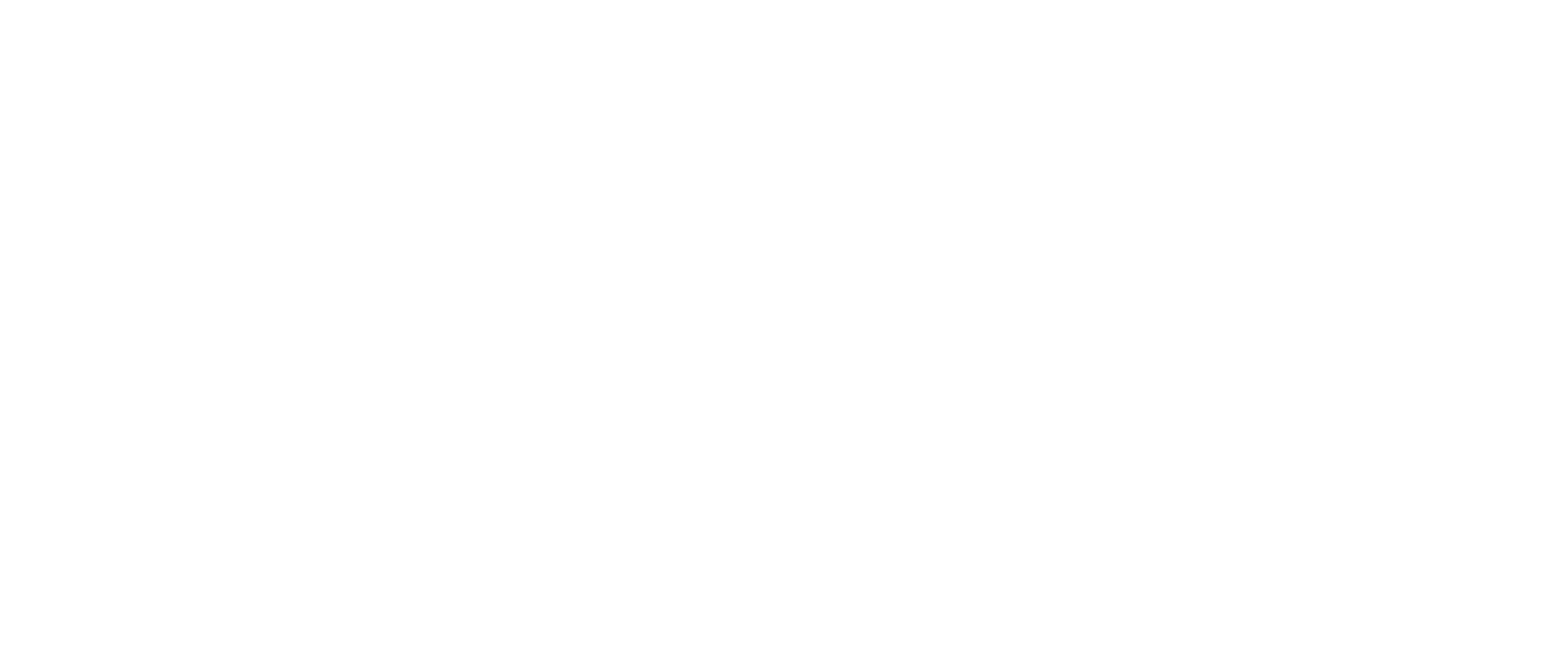
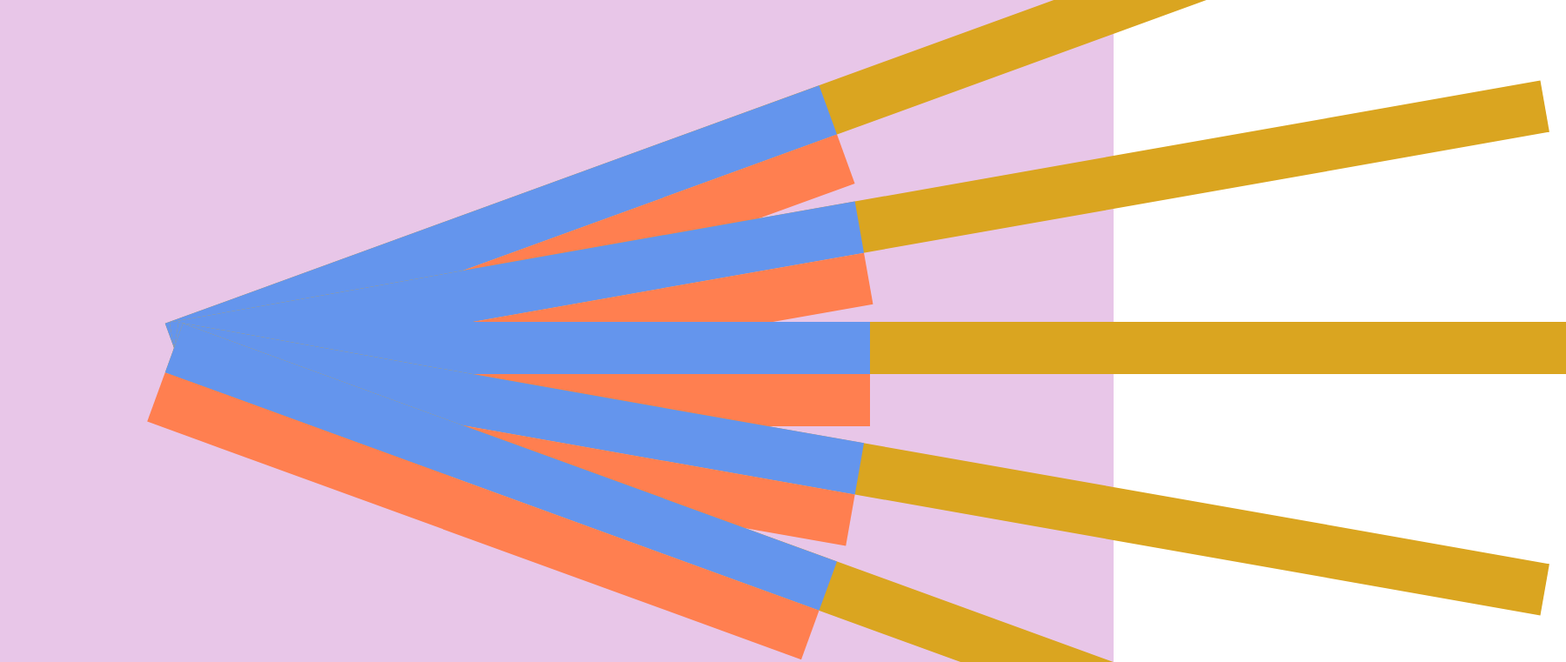
Before and after one commit to Manish4567jkl/GSAP-SCROLLER, a plain HTML site: page index.html in a window 1280 px wide. Shown: the top 761 px of the page at 87% size, 1800 px wide, since content can reach past the window. Drawn offline with Linux system fonts and the light colour scheme.

Commit message:
add circles and stripes

```diff
--- a/index.html
+++ b/index.html
@@ -7,7 +7,30 @@
     <link rel="stylesheet" href="style/style.css">
 </head>
 <body>
-
+    <div class="main">
+        <div class="circle">
+            <div class="stripe" id="strip1">
+                <div class="first"></div>
+                <div class="second"></div>
+            </div>
+            <div class="stripe" id="strip2">
+                <div class="first"></div>
+                <div class="second"></div>
+            </div>
+            <div class="stripe" id="strip3">
+                <div class="first"></div>
+                <div class="second"></div>
+            </div>
+            <div class="stripe" id="strip4">
+                <div class="first"></div>
+                <div class="second"></div>
+            </div>
+            <div class="stripe" id="strip5">
+                <div class="first"></div>
+                <div class="second"></div>
+            </div>
+        </div>
+    </div>
 
     <script src="script.js"></script>
 </body>
--- a/style/style.scss
+++ b/style/style.scss
@@ -0,0 +1,70 @@
+*{
+    padding: 0;
+    margin: 0;
+    box-sizing: border-box;
+}
+
+body,html{
+    height: 100%;
+    width: 100%;
+}
+
+.main{
+    height: 100%;
+    width: 100%;
+    background-color:#dada;
+
+    .circle{
+        height: 200vh;
+        width: 200vh;
+        border-radius: 50%;
+        position: absolute;
+        top: 50%;
+        left: -75vh;
+        transform: translate(0,-50%);
+
+
+        .stripe{
+            width: 100%;
+            height: 60px;
+            background-color: goldenrod;
+            position: absolute;
+            top: 50%;
+            left: 50%;
+            transform-origin: 0% 50%;
+            transform: translate(0%,-50%);
+
+
+
+        }
+    }
+}
+
+#strip1{
+    transform: translate(0%,-50%) rotate(-20deg);
+
+}
+#strip2{
+    transform: translate(0%,-50%) rotate(-10deg);
+
+}
+
+#strip4{
+    transform: translate(0%,-50%) rotate(10deg);
+
+}
+#strip5{
+    transform: translate(0%,-50%) rotate(20deg);
+
+}
+
+.first{
+    height: 100%;
+    width: 50%;
+    background-color: cornflowerblue;
+}
+.second{
+    height: 100%;
+    width: 50%;
+    background-color: coral;
+}
```
Also changed, not shown: style/style.css, 1 other file.
